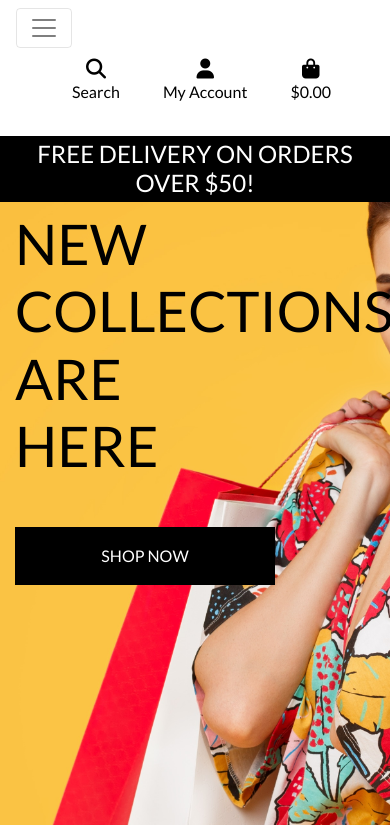
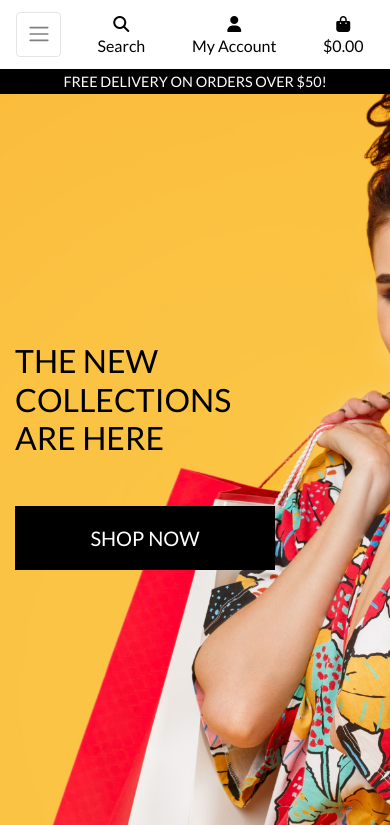
Before and after one commit to Lauren21717/boutique_adi_v1, a Django app: page / in a window 390 px wide. Shown: the top 825 px of the page. Run offline with Django 3.2, Linux system fonts and the light colour scheme; parts of the project's set-up code (start-up, migrations or seed data) failed here and were passed over; some libraries are stand-ins or nearby versions.

Commit message:
base.css refactor

```diff
--- a/home/templates/home/index.html
+++ b/home/templates/home/index.html
@@ -2,7 +2,7 @@
 {% load static %}
 
 {% block page_header %}
-    <div class="container header-contianer">
+    <div class="container header-container">
         <div class="row">
             <div class="col"></div>
         </div>
@@ -18,11 +18,10 @@
                 </h1>
                 <div class="my-5">
                     <h4>
-                        <a href="{% url 'products' %}" class="shop-now-button btn btn-ls rounded-0 text-uppercase py-3">Shop Now</a>
+                        <a href="{% url 'products' %}" class="shop-now-button btn btn-lg rounded-0 text-uppercase py-3">Shop Now</a>
                     </h4>
                 </div>
             </div>
         </div>
     </div>
-
 {% endblock %}
--- a/static/css/base.css
+++ b/static/css/base.css
@@ -290,4 +290,40 @@
     body {
         height: calc(100vh - 116px);
     }
+
+    .display-4.logo-font.text-black {
+        font-size: 2rem;
+    }
+
+    .nav-link {
+        padding: 0.15rem;
+    }
+
+    .nav-link i.fa-lg {
+        font-size: 1rem;
+    }
+
+    .navbar-toggler {
+        padding: .6rem .6rem;
+        font-size: 1rem;
+    }
+
+    #delivery-banner h4 {
+        font-size: .9rem;
+    }
+
+    .btn.btn-outline-black.rounded-0,
+    .btn.btn-black.rounded-0 {
+        padding: .375rem .375rem;
+    }
+
+    .btn.btn-outline-black.rounded-0.btn-lg,
+    .btn.btn-black.rounded-0.btn-lg {
+        padding: .375rem .375rem;
+        font-size: .75rem;
+    }
+
+    .increment-qty, .decrement-qty {
+        padding: .25rem .5rem !important;
+    }
 }
--- a/templates/includes/main-nav.html
+++ b/templates/includes/main-nav.html
@@ -1,5 +1,10 @@
 <div class="collapse navbar-collapse" id="main-nav">
     <ul class="navbar-nav w-auto mx-auto">
+        <li class="nav-item d-block d-md-none">
+            <a class="logo-font font-weight-bold nav-link text-black mr-5" href="{% url 'home' %}" id="home-link">
+                Home
+            </a>
+        </li>
         <li class="nav-item dropdown">
             <a class="logo-font font-weight-bold nav-link text-black mr-5" href="#" id="all-products-link" data-toggle="dropdown" aria-haspopup="true" aria-expanded="false">
                 All Products
@@ -17,10 +22,10 @@
                 Clothing
             </a>
             <div class="dropdown-menu border-0" aria-labelledby="clothing-link">
-                <a href="{% url 'products' %}?category=activewear, essentials" class="dropdown-item">Activewear &amp; Essentials</a>
+                <a href="{% url 'products' %}?category=activewear,essentials" class="dropdown-item">Activewear &amp; Essentials</a>
                 <a href="{% url 'products' %}?category=jeans" class="dropdown-item">Jeans</a>
                 <a href="{% url 'products' %}?category=shirts" class="dropdown-item">Shirts</a>
-                <a href="{% url 'products' %}?category=activewear, essentials, jeans, shirts" class="dropdown-item">All Clothing</a>
+                <a href="{% url 'products' %}?category=activewear,essentials,jeans,shirts" class="dropdown-item">All Clothing</a>
             </div>
         </li>
 
@@ -31,7 +36,7 @@
             <div class="dropdown-menu border-0" aria-labelledby="homeware-link">
                 <a href="{% url 'products' %}?category=bed_bath" class="dropdown-item">Bed &amp; Bath</a>
                 <a href="{% url 'products' %}?category=kitchen_dining" class="dropdown-item">Kitchen &amp; Dining</a>
-                <a href="{% url 'products' %}?category=bed_bath, kitchen_dining" class="dropdown-item">All Homeware</a>
+                <a href="{% url 'products' %}?category=bed_bath,kitchen_dining" class="dropdown-item">All Homeware</a>
             </div>
         </li>
 
--- a/templates/includes/mobile-top-header.html
+++ b/templates/includes/mobile-top-header.html
@@ -1,4 +1,3 @@
-<ul>
 <li class="list-inline-item">
     <a class="text-black nav-link d-block d-lg-none" href="#" id="mobile-search" data-toggle="dropdown" aria-haspopup="true" aria-expanded="false">
         <div class="text-center">
@@ -55,4 +54,3 @@
         </div>
     </a>
 </li>
-  </ul>
```
Also changed, not shown: templates/base.html (+4 -4 lines). Lines whose indentation alone changed are shown as unchanged.
